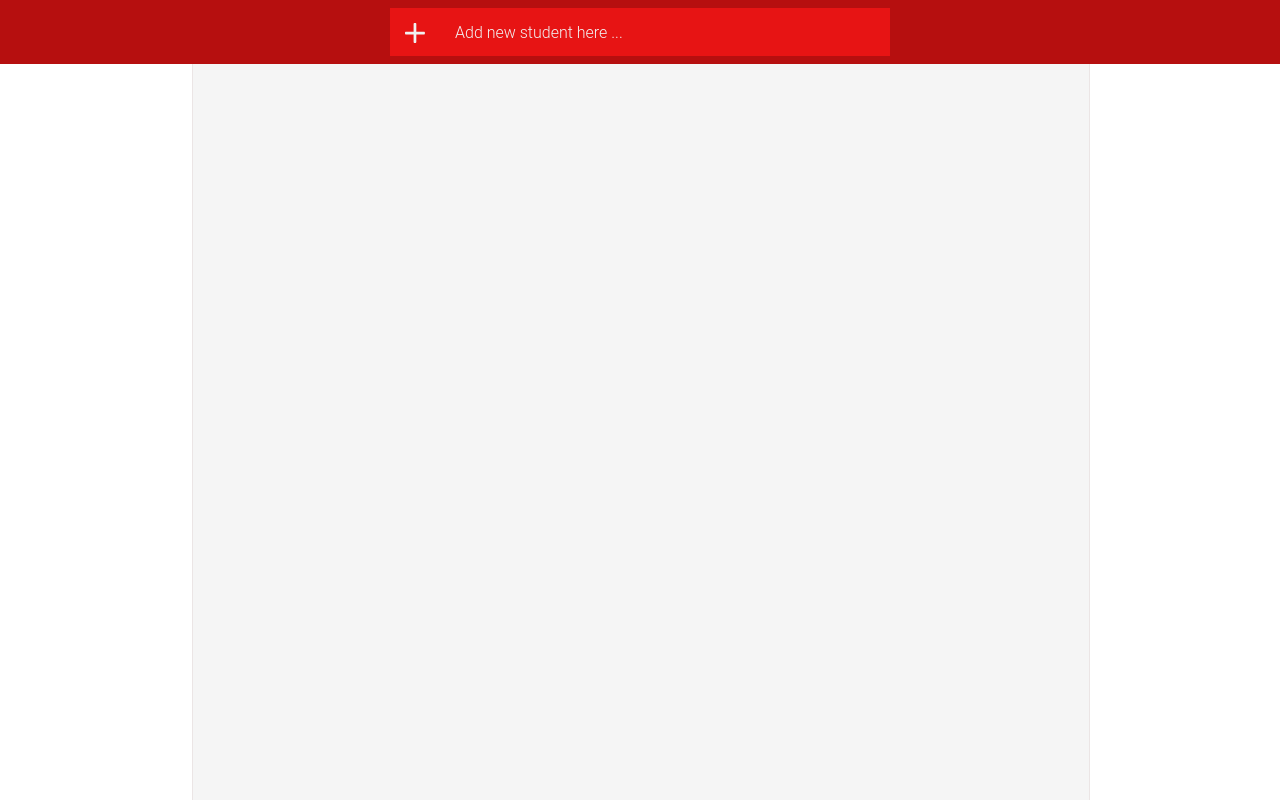
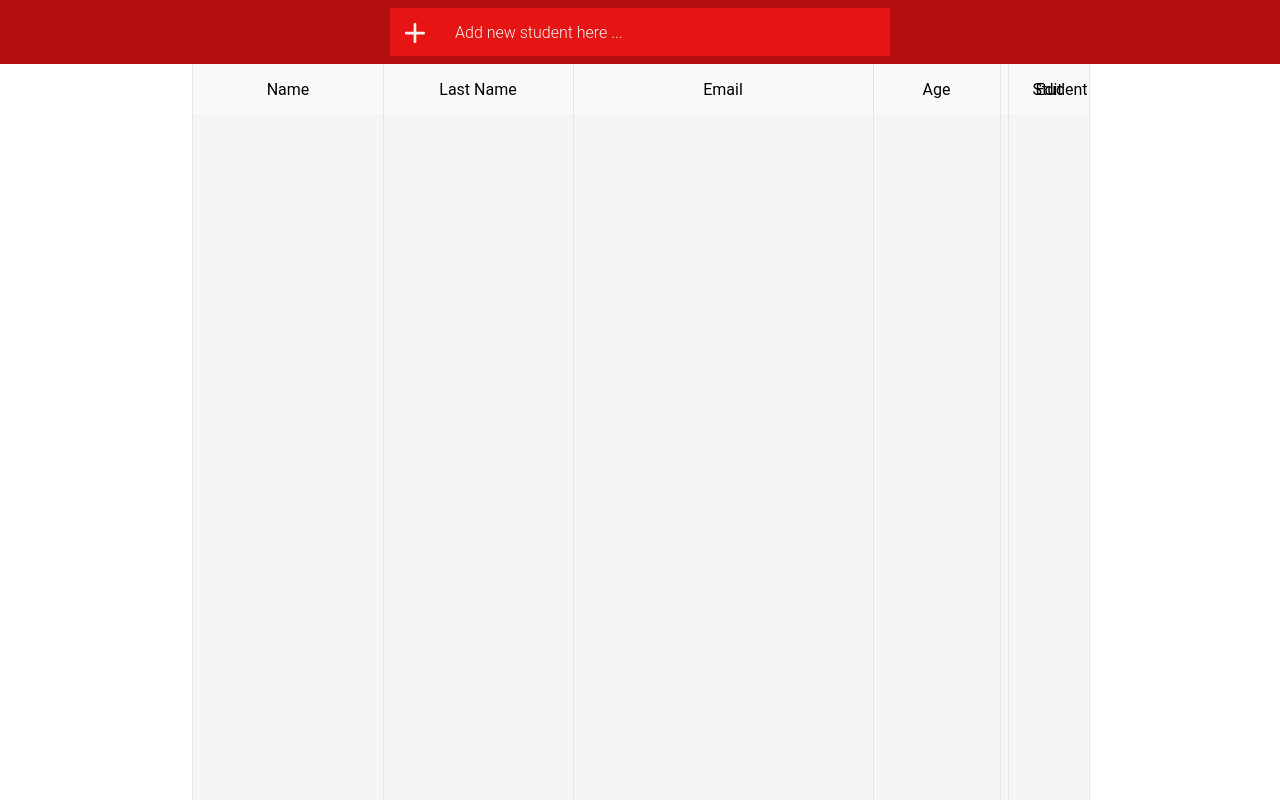
Before and after one commit to juanpmd/MongoDB-REST-PHP, a PHP site: page / in a window 1280 px wide. Run offline with PHP 8.4, Linux system fonts and the light colour scheme; data that the repository does not hold is empty; some libraries are stand-ins or nearby versions.

Commit message:
cambios diseño

```diff
--- a/Controllers/WebController.js
+++ b/Controllers/WebController.js
@@ -29,6 +29,7 @@ app.controller("WebAppController", ['$scope', '$http',
       }).success(function(data) {
         $("#note-edit-page").fadeOut(200).addClass("hidden");
         $scope.getData();
+        $scope.mainname = "";
     	}).error(function(data) {
     		console.log('Error: ' + data);
     	});
--- a/css/main.css
+++ b/css/main.css
@@ -63,7 +63,7 @@ main {
   border-right: 1px solid #ebe5e5;
 }
 .note {
-  width: 100%; height: 60px;
+  width: 100%; height: 50px;
   background: white;
   position: relative;
   display: block;
@@ -78,16 +78,22 @@ main {
   display: inline-block;
   font-family: 'Roboto', sans-serif;
   font-weight: 400; font-size: 16px;
-  line-height: 30px;
+  line-height: 20px;
+}
+#values-name {
+  height: 50px; width: 100%;
+  background: #fafafa;
+  font-family: 'Roboto', sans-serif;
+  font-weight: 400; font-size: 16px;
 }
 .edit-block {
-  height: 100%; width: 120px;
+  height: 100%; width: 80px;
   position: absolute;
   border-left: 1px solid #ebe5e5;
   top: 0; right: 0;
 }
 .edit-image-block {
-  width: 20px; height: 20px;
+  width: 15px; height: 15px;
   padding: 10px;
   margin: 10px 0 10px 0;
   border-radius: 5px;
@@ -110,7 +116,7 @@ main {
   overflow: hidden;
 }
 .email-table {
-  height: 100%; width: 280px;
+  height: 100%; width: 300px;
   border-right: 1px solid #ebe5e5;
   display: inline-block;
   position: absolute;
@@ -121,14 +127,14 @@ main {
   height: 100%; width: 127px;
   border-right: 1px solid #ebe5e5;
   position: absolute;
-  left: 660px; top: 0;
+  left: 680px; top: 0;
   overflow: hidden;
 }
 .student-table {
-  height: 100%; width: 100px;
+  height: 100%; width: 120px;
   border-right: 1px solid #ebe5e5;
   position: absolute;
-  left: 787px; top: 0;
+  left: 807px; top: 0;
   overflow: hidden;
 }
 #note-edit-page {
@@ -137,9 +143,9 @@ main {
   background: rgba(84, 84, 84, 0.57);
 }
 #note-edit-block {
-  width: 700px; height: 400px;
+  width: 700px; height: 450px;
   position: absolute;
-  top: calc(50% - 200px); left: calc(50% - 350px);
+  top: calc(50% - 225px); left: calc(50% - 350px);
   background: #f9f9f9;
   border: 1px solid #e7e1e1;
 }
@@ -181,9 +187,8 @@ main {
 #done-edit-button:hover {
   background: #b51111;
 }
-/*
 #text_note_input {
-  width: 680px; height: 328px;
+  width: 680px; height: calc(100% - 50px);
   position: absolute;
   top: 0; left: 0;
   outline: none; border: none;
@@ -191,4 +196,13 @@ main {
   font-family: 'Roboto', sans-serif;
   font-weight: 400; font-size: 15px;
 }
-*/
+#text_note_input p{
+  font-family: 'Roboto', sans-serif;
+  font-weight: 400; font-size: 16px;
+  margin-bottom: 5px;
+}
+#text_note_input input[type="text"]{
+  font-family: 'Roboto', sans-serif;
+  font-weight: 400; font-size: 16px;
+  width: 90%; height: 30px;
+}
--- a/index.php
+++ b/index.php
@@ -16,6 +16,26 @@
     </header>
     <!-- ########################## -->
     <main>
+      <div id="values-name">
+        <div class="name-table">
+          <p>Name</p>
+        </div>
+        <div class="lastname-table">
+          <p>Last Name</p>
+        </div>
+        <div class="email-table">
+          <p>Email</p>
+        </div>
+        <div class="age-table">
+          <p>Age</p>
+        </div>
+        <div class="student-table">
+          <p>Student</p>
+        </div>
+        <div class="edit-block">
+          <p>Edit</p>
+        </div>
+      </div>
       <div class="note" ng-repeat="data in results">
         <!--<p>{{data._id["$oid"]}}</p>-->
         <div class="name-table">
```
